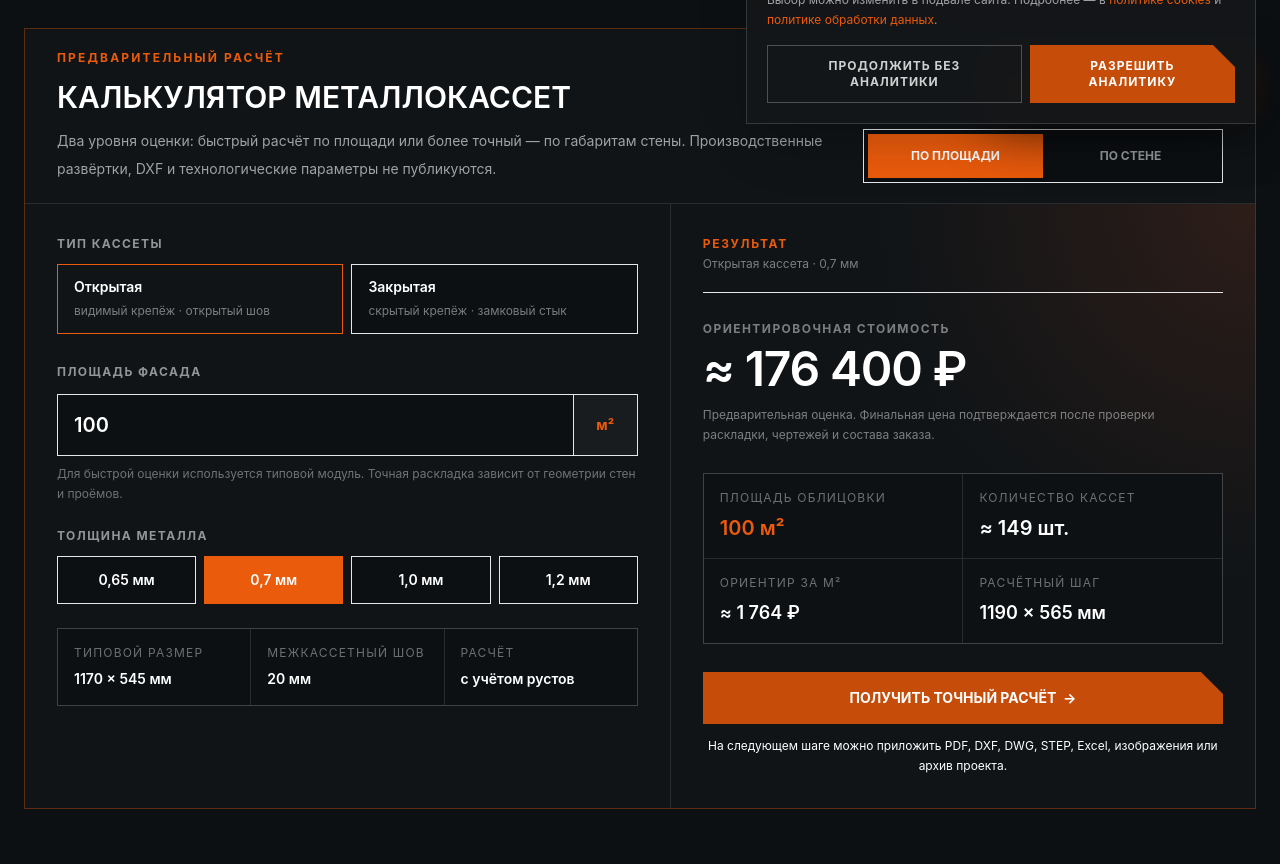
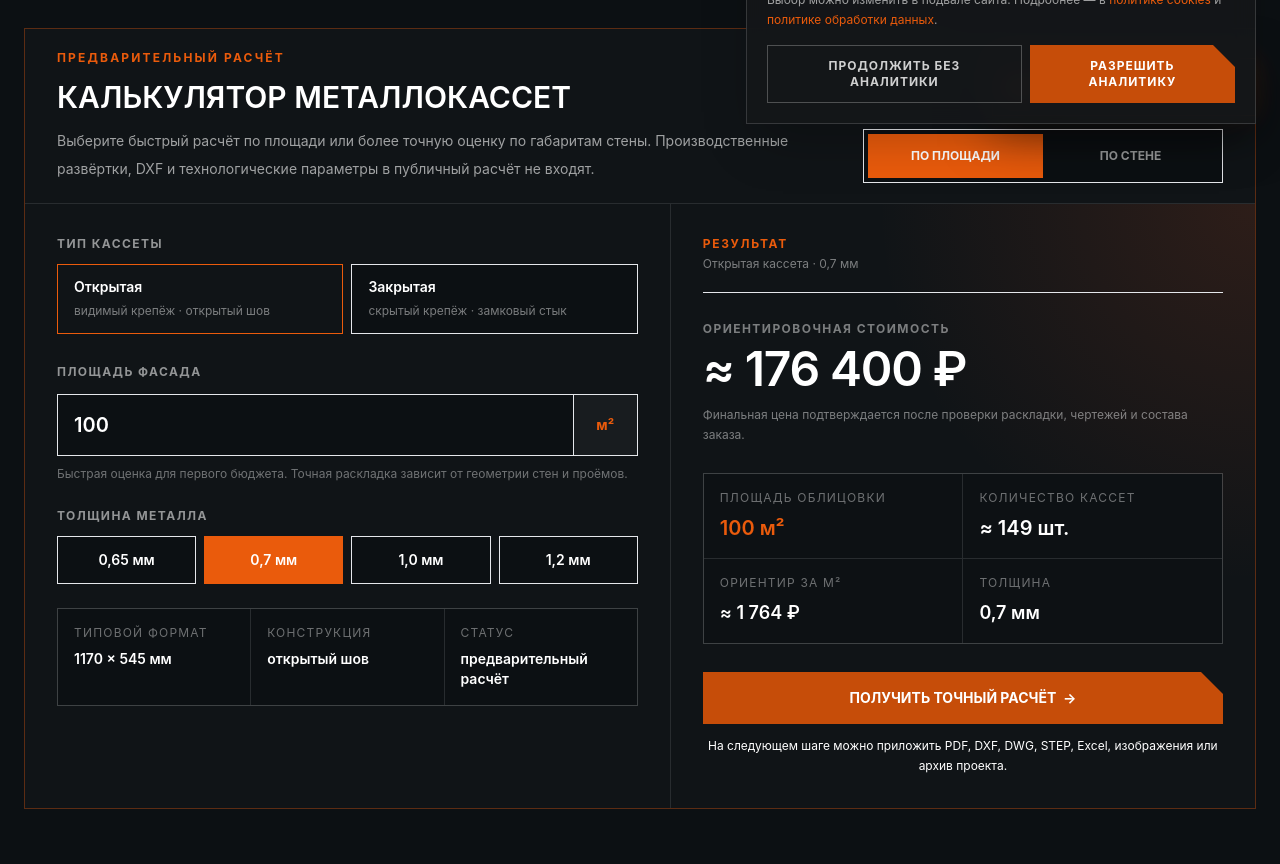
Before and after one commit to alexeyborisov19-sys/alexeyborisov19-sys-steel-probuct, a Next.js app: page /calculator-metallokassety in a window 1280 px wide. Shown: the part 660-1524 px from the top of the page. Built offline with nearby package versions, Linux system fonts and the light colour scheme; no server answers.

Commit message:
Keep public calculator customer-facing

```diff
--- a/app/api/calc-metallokassety/route.ts
+++ b/app/api/calc-metallokassety/route.ts
@@ -50,7 +50,14 @@ export async function POST(request: Request) {
   }
 
   const estimate = estimateMetalCassettes(input);
-  return NextResponse.json(estimate, {
+  const publicEstimate = {
+    netAreaM2: estimate.netAreaM2,
+    quantity: estimate.quantity,
+    approximateRateRubM2: estimate.approximateRateRubM2,
+    approximateTotalRub: estimate.approximateTotalRub,
+  };
+
+  return NextResponse.json(publicEstimate, {
     headers: { "Cache-Control": "no-store" },
   });
 }
--- a/components/MetalCassetteCalculator.tsx
+++ b/components/MetalCassetteCalculator.tsx
@@ -10,10 +10,6 @@ type Thickness = "0.65" | "0.7" | "1.0" | "1.2";
 type Estimate = {
   netAreaM2: number;
   quantity: number;
-  columns: number | null;
-  rows: number | null;
-  moduleWidthMm: number;
-  moduleHeightMm: number;
   approximateRateRubM2: number;
   approximateTotalRub: number;
 };
@@ -68,7 +64,7 @@ export function MetalCassetteCalculator() {
         const data = (await response.json()) as Estimate;
         setResult(data);
         setStatus("ready");
-      } catch (error) {
+      } catch {
         if (controller.signal.aborted) return;
         setResult(null);
         setStatus("error");
@@ -107,7 +103,7 @@ export function MetalCassetteCalculator() {
           <div>
             <h2 className="text-2xl font-semibold uppercase leading-tight sm:text-3xl">Калькулятор металлокассет</h2>
             <p className="mt-3 max-w-3xl text-sm leading-7 text-white/60">
-              Два уровня оценки: быстрый расчёт по площади или более точный — по габаритам стены. Производственные развёртки, DXF и технологические параметры не публикуются.
+              Выберите быстрый расчёт по площади или более точную оценку по габаритам стены. Производственные развёртки, DXF и технологические параметры в публичный расчёт не входят.
             </p>
           </div>
           <div className="grid grid-cols-2 border border-white/12 bg-[#0c1013] p-1">
@@ -145,7 +141,7 @@ export function MetalCassetteCalculator() {
                 <input id="facade-area" inputMode="decimal" value={area} onChange={(event) => setArea(event.target.value)} className="min-w-0 flex-1 border border-white/18 bg-[#0c1013] px-4 py-4 text-xl font-semibold outline-none focus:border-steel-orange" aria-describedby="area-help" />
                 <span className="flex min-w-16 items-center justify-center border-y border-r border-white/18 bg-white/[.035] text-sm font-bold text-steel-orange">м²</span>
               </div>
-              <p id="area-help" className="mt-2 text-xs leading-5 text-white/40">Для быстрой оценки используется типовой модуль. Точная раскладка зависит от геометрии стен и проёмов.</p>
+              <p id="area-help" className="mt-2 text-xs leading-5 text-white/40">Быстрая оценка для первого бюджета. Точная раскладка зависит от геометрии стен и проёмов.</p>
             </div>
           ) : (
             <div className="mt-6 grid gap-4 sm:grid-cols-2">
@@ -160,7 +156,7 @@ export function MetalCassetteCalculator() {
               <div className="sm:col-span-2">
                 <label htmlFor="wall-openings" className="text-xs font-bold uppercase tracking-[.12em] text-white/55">Площадь окон и дверей <span className="font-normal normal-case tracking-normal text-white/35">необязательно</span></label>
                 <div className="mt-3 flex"><input id="wall-openings" inputMode="decimal" value={openings} onChange={(event) => setOpenings(event.target.value)} className="min-w-0 flex-1 border border-white/18 bg-[#0c1013] px-4 py-4 text-lg font-semibold outline-none focus:border-steel-orange" /><span className="flex min-w-16 items-center justify-center border-y border-r border-white/18 text-xs text-white/50">м²</span></div>
-                <p className="mt-2 text-xs leading-5 text-white/40">Положение проёмов в простой форме неизвестно, поэтому их влияние на количество оценивается предварительно. Точный раскрой проверяется по фасадной раскладке.</p>
+                <p className="mt-2 text-xs leading-5 text-white/40">Положение проёмов влияет на реальную подрезку, поэтому по одной их площади результат остаётся предварительным.</p>
               </div>
             </div>
           )}
@@ -176,9 +172,9 @@ export function MetalCassetteCalculator() {
           </fieldset>
 
           <div className="mt-6 grid gap-px overflow-hidden border border-white/10 bg-white/10 sm:grid-cols-3">
-            <div className="bg-[#0c1013] p-4"><p className="text-xs uppercase tracking-[.1em] text-white/40">Типовой размер</p><p className="mt-2 text-sm font-semibold">1170 × 545 мм</p></div>
-            <div className="bg-[#0c1013] p-4"><p className="text-xs uppercase tracking-[.1em] text-white/40">Межкассетный шов</p><p className="mt-2 text-sm font-semibold">20 мм</p></div>
-            <div className="bg-[#0c1013] p-4"><p className="text-xs uppercase tracking-[.1em] text-white/40">Расчёт</p><p className="mt-2 text-sm font-semibold">{type === "open" ? "с учётом рустов" : "с учётом замкового шага"}</p></div>
+            <div className="bg-[#0c1013] p-4"><p className="text-xs uppercase tracking-[.1em] text-white/40">Типовой формат</p><p className="mt-2 text-sm font-semibold">1170 × 545 мм</p></div>
+            <div className="bg-[#0c1013] p-4"><p className="text-xs uppercase tracking-[.1em] text-white/40">Конструкция</p><p className="mt-2 text-sm font-semibold">{type === "open" ? "открытый шов" : "замковый стык"}</p></div>
+            <div className="bg-[#0c1013] p-4"><p className="text-xs uppercase tracking-[.1em] text-white/40">Статус</p><p className="mt-2 text-sm font-semibold">предварительный расчёт</p></div>
           </div>
         </div>
 
@@ -193,17 +189,16 @@ export function MetalCassetteCalculator() {
             <p aria-live="polite" className="mt-2 text-4xl font-semibold tracking-tight text-white sm:text-5xl">
               {status === "loading" ? "…" : result && result.approximateTotalRub > 0 ? `≈ ${money.format(result.approximateTotalRub)} ₽` : "—"}
             </p>
-            <p className="mt-3 text-xs leading-5 text-white/45">Предварительная оценка. Финальная цена подтверждается после проверки раскладки, чертежей и состава заказа.</p>
+            <p className="mt-3 text-xs leading-5 text-white/45">Финальная цена подтверждается после проверки раскладки, чертежей и состава заказа.</p>
           </div>
 
           <dl className="mt-7 grid gap-px overflow-hidden border border-white/10 bg-white/10 sm:grid-cols-2">
             <div className="bg-[#0d1114] p-4"><dt className="text-xs uppercase tracking-[.1em] text-white/40">Площадь облицовки</dt><dd className="mt-2 text-xl font-semibold text-steel-orange">{result ? `${decimal.format(result.netAreaM2)} м²` : "—"}</dd></div>
             <div className="bg-[#0d1114] p-4"><dt className="text-xs uppercase tracking-[.1em] text-white/40">Количество кассет</dt><dd className="mt-2 text-xl font-semibold">{result && result.quantity > 0 ? `≈ ${money.format(result.quantity)} шт.` : "—"}</dd></div>
             <div className="bg-[#0d1114] p-4"><dt className="text-xs uppercase tracking-[.1em] text-white/40">Ориентир за м²</dt><dd className="mt-2 text-lg font-semibold">{result ? `≈ ${money.format(result.approximateRateRubM2)} ₽` : "—"}</dd></div>
-            <div className="bg-[#0d1114] p-4"><dt className="text-xs uppercase tracking-[.1em] text-white/40">Расчётный шаг</dt><dd className="mt-2 text-lg font-semibold">{result ? `${result.moduleWidthMm} × ${result.moduleHeightMm} мм` : "—"}</dd></div>
+            <div className="bg-[#0d1114] p-4"><dt className="text-xs uppercase tracking-[.1em] text-white/40">Толщина</dt><dd className="mt-2 text-lg font-semibold">{thickness.replace(".", ",")} мм</dd></div>
           </dl>
 
-          {mode === "wall" && result?.columns && result?.rows ? <p className="mt-4 text-xs leading-5 text-white/45">По габариту стены: {result.columns} кассет по ширине × {result.rows} рядов до корректировки на площадь проёмов.</p> : null}
           {status === "error" ? <p className="mt-4 text-sm text-red-300">Не удалось обновить расчёт. Проверьте введённые значения.</p> : null}
 
           <div className="mt-auto pt-7">
```
